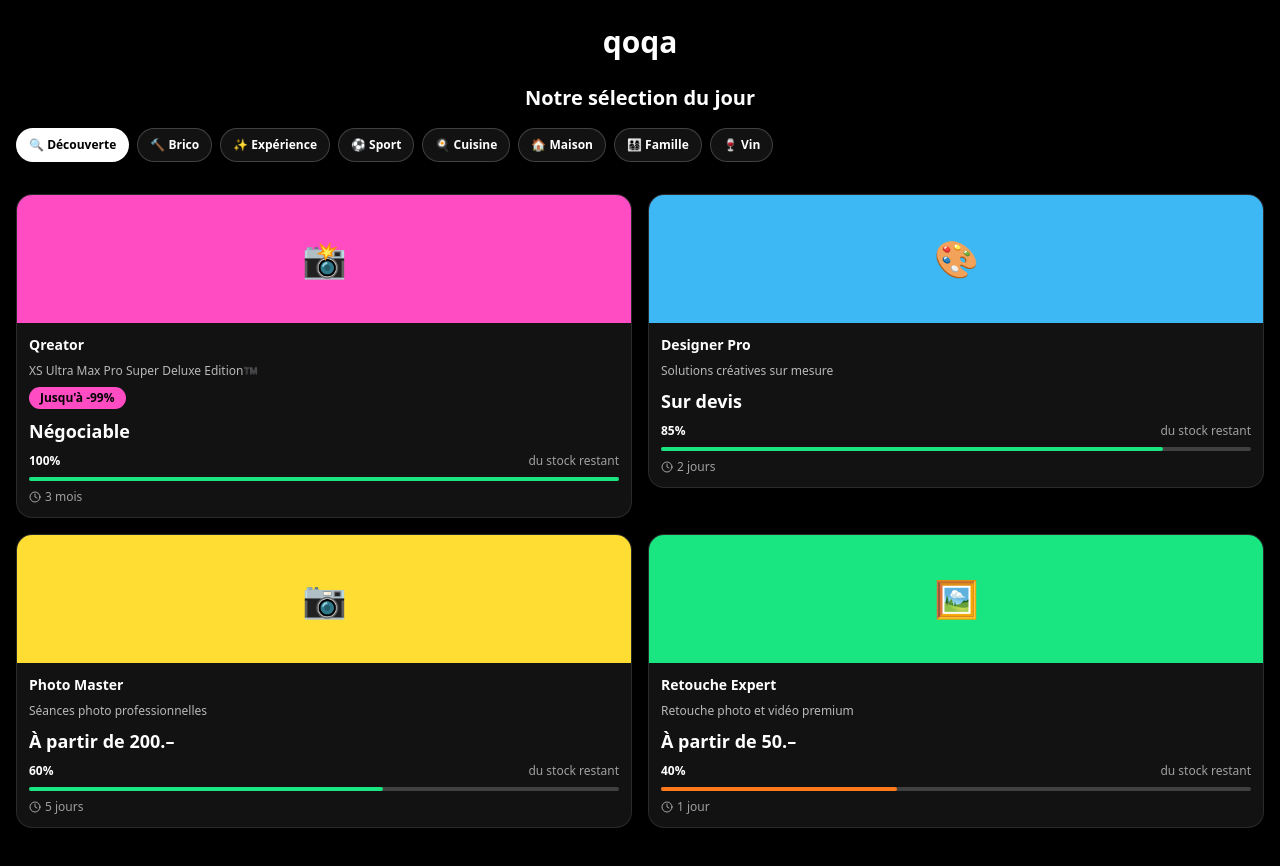
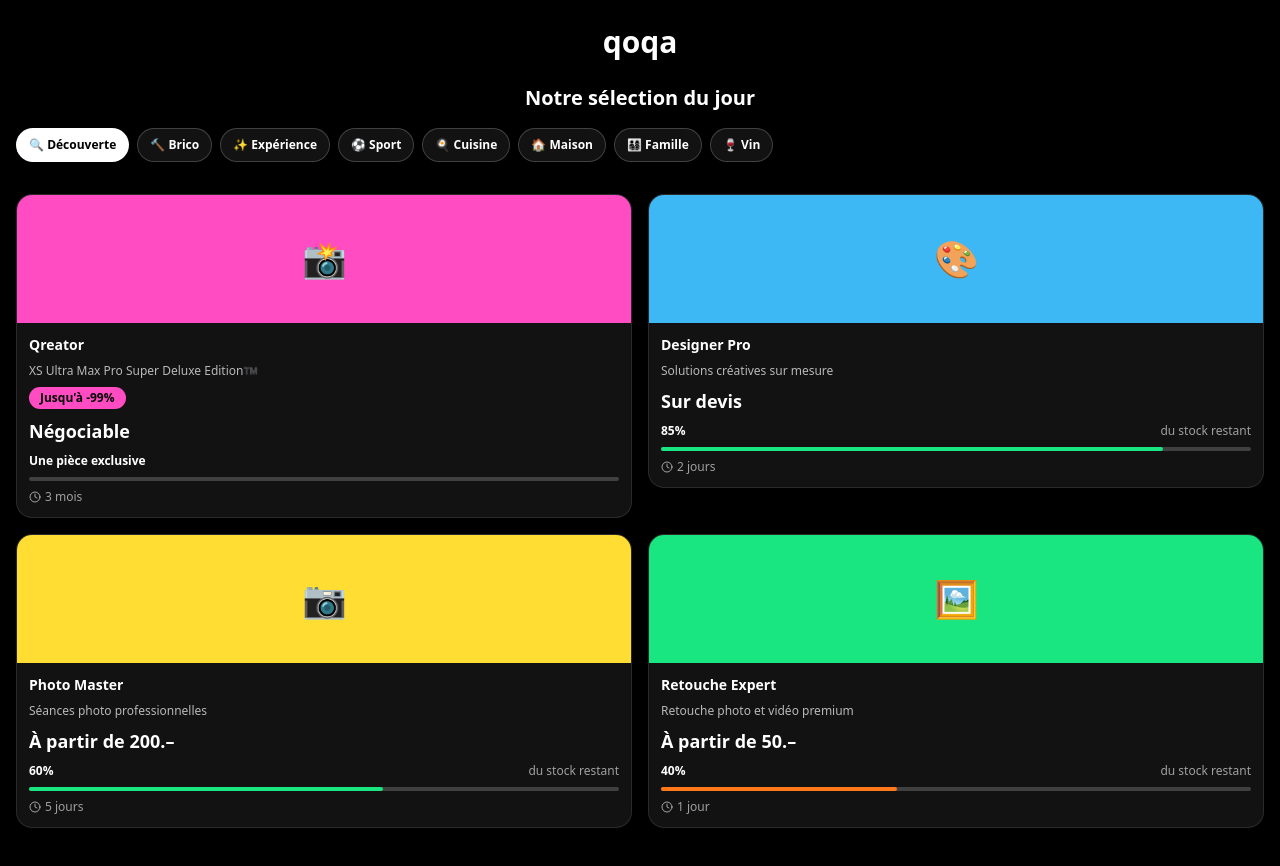
Before and after one commit to Naicky14/qoqa-cv-showcase, a React (Vite) app: page / in a window 1280 px wide. Shown: the top 866 px of the page. Built offline with nearby package versions, Linux system fonts and the light colour scheme.

Commit message:
Update product detail
Replace "100%" with "reste Une pièce exclusive" for the Qreator product.

```diff
--- a/src/components/ProductCard.tsx
+++ b/src/components/ProductCard.tsx
@@ -11,6 +11,7 @@ interface ProductCardProps {
   originalPrice?: string;
   discount?: string;
   stockPercent: number;
+  stockText?: string;
   timeLeft: string;
   bgColor: string;
   emoji: string;
@@ -24,6 +25,7 @@ const ProductCard = ({
   originalPrice,
   discount,
   stockPercent,
+  stockText,
   timeLeft,
   bgColor,
   emoji
@@ -55,8 +57,8 @@ const ProductCard = ({
 
             <div className="space-y-2">
               <div className="flex justify-between items-center text-xs">
-                <span className="font-semibold text-white">{stockPercent}%</span>
-                <span className="text-white/60">du stock restant</span>
+                <span className="font-semibold text-white">{stockText || `${stockPercent}%`}</span>
+                <span className="text-white/60">{stockText ? "" : "du stock restant"}</span>
               </div>
 
               <div className="w-full bg-qoqa-progress-bg rounded-full h-1">
--- a/src/pages/Index.tsx
+++ b/src/pages/Index.tsx
@@ -20,7 +20,8 @@ const Index = () => {
       subtitle: "XS Ultra Max Pro Super Deluxe Edition™️",
       price: "Négociable",
       discount: "Jusqu'à -99%",
-      stockPercent: 100,
+      stockPercent: 0,
+      stockText: "Une pièce exclusive",
       timeLeft: "3 mois",
       bgColor: "bg-qoqa-pink",
       emoji: "📸"
```
